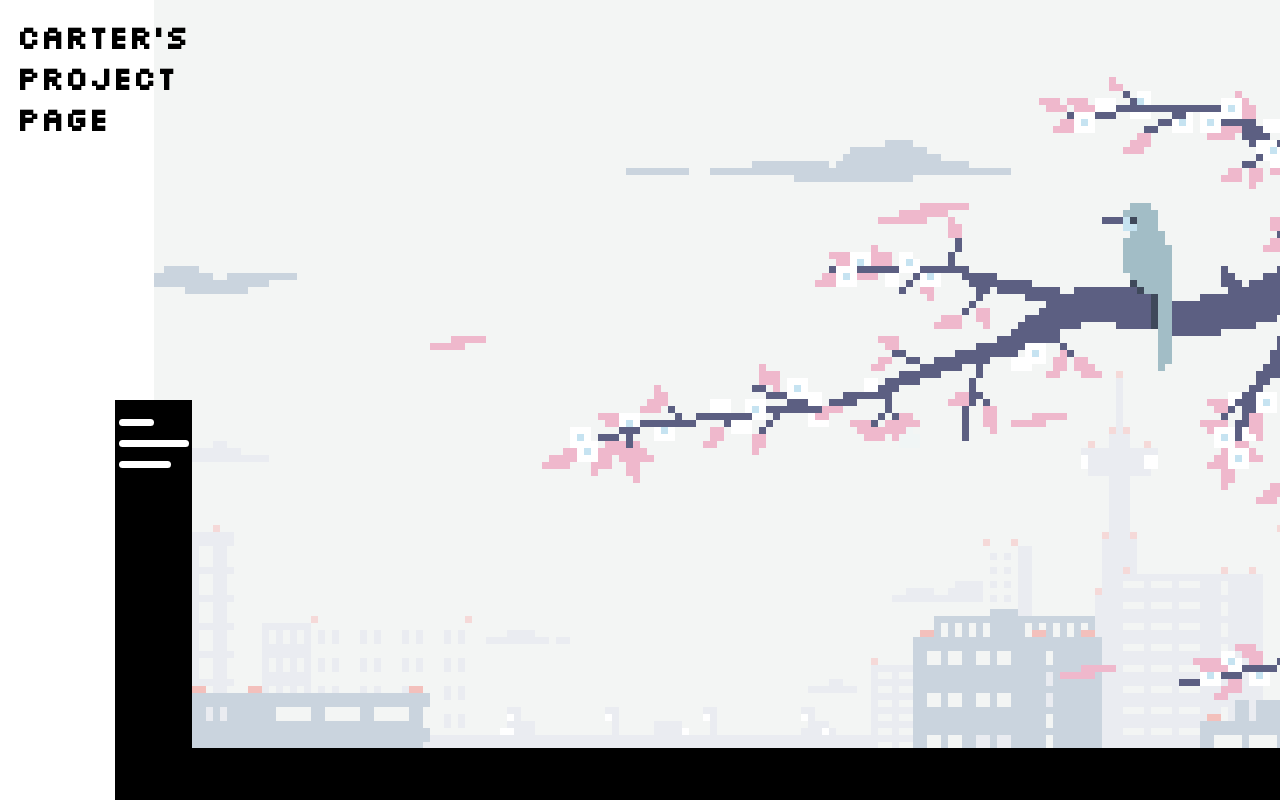
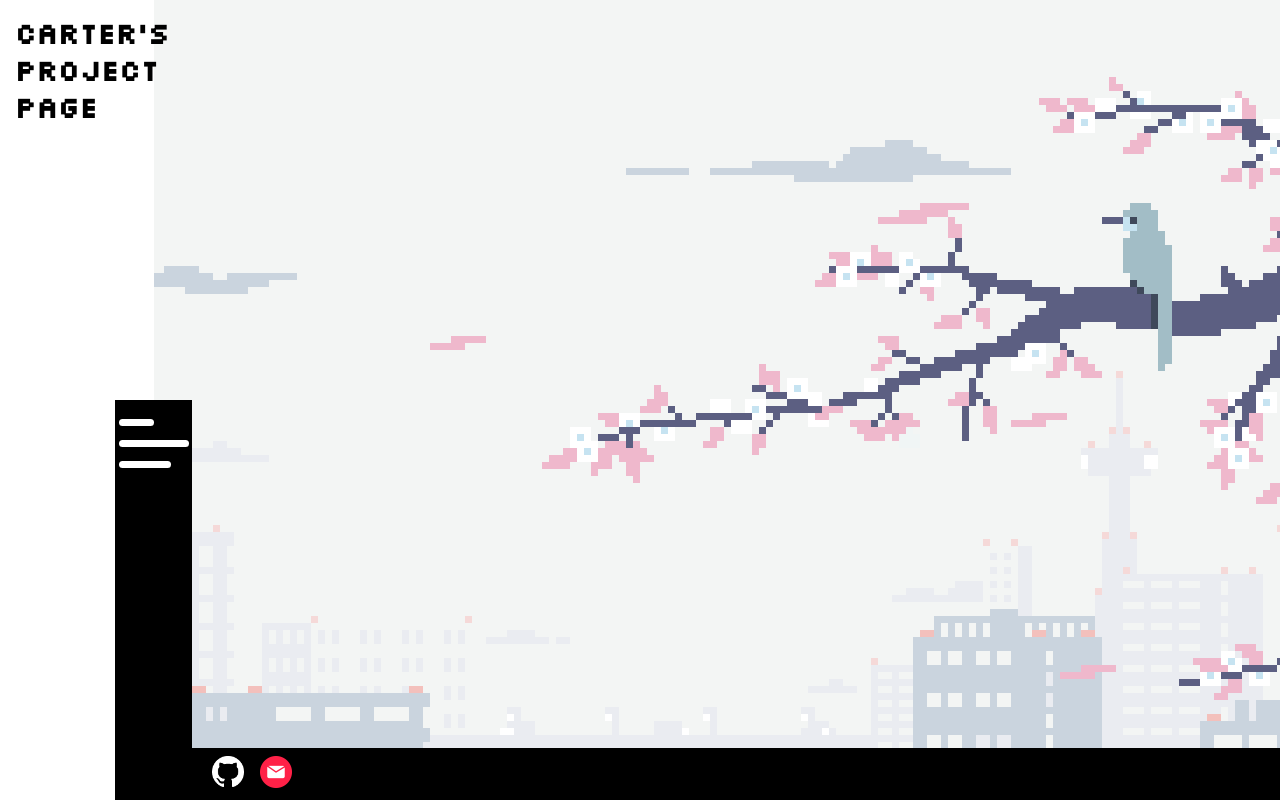
Before and after one commit to carterleseman/project-page, a PHP site: page / in a window 1280 px wide. Run offline with PHP 8.4, Linux system fonts and the light colour scheme.

Commit message:
a few media tags

```diff
--- a/styles/css-sheet.css
+++ b/styles/css-sheet.css
@@ -2,7 +2,21 @@
     #animbackground {
       background-size: cover;
     }
-  }
+}
+
+@media screen and (max-width: 1680px) {
+    .footer-container {
+        margin: 0 auto 0 15% !important;
+    }
+
+    header h1 {
+        font-size: 1.8em;
+    }
+
+    .main-content {
+        margin-top: 52% !important;
+    }
+}
 
 #animbackground {
     /* background credit: u/LennSan
@@ -42,8 +56,8 @@ header h1 {
     font-family: Silkscreen, serif, sans-serif;
 }
 
-header h1:hover {
-    font-size: 2.2em;
+header h1 a:hover {
+    font-size: 1.1em;
 }
 
 header a {
```
